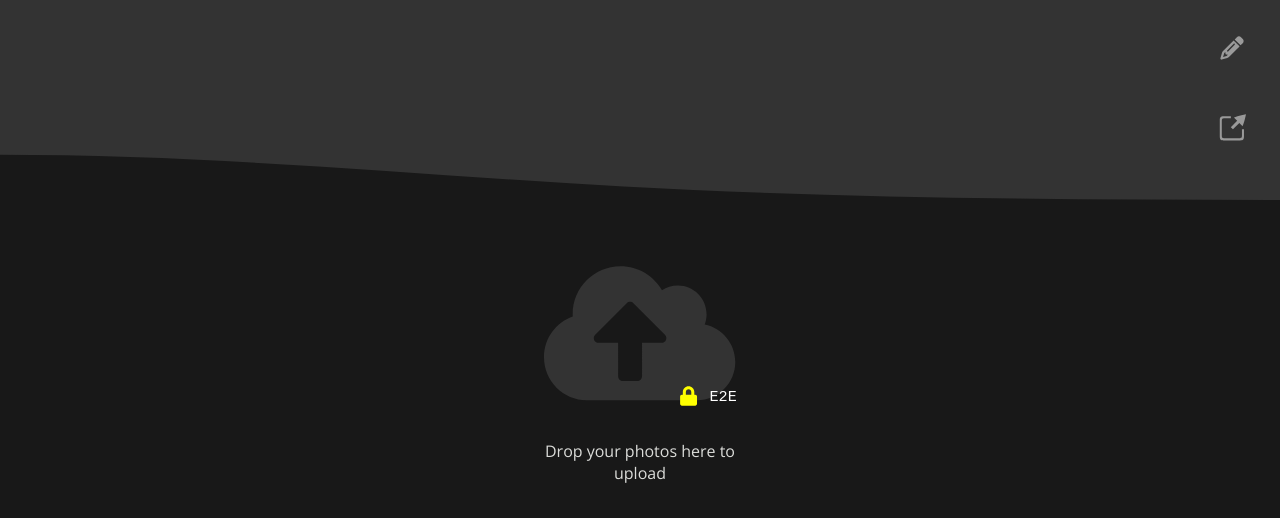
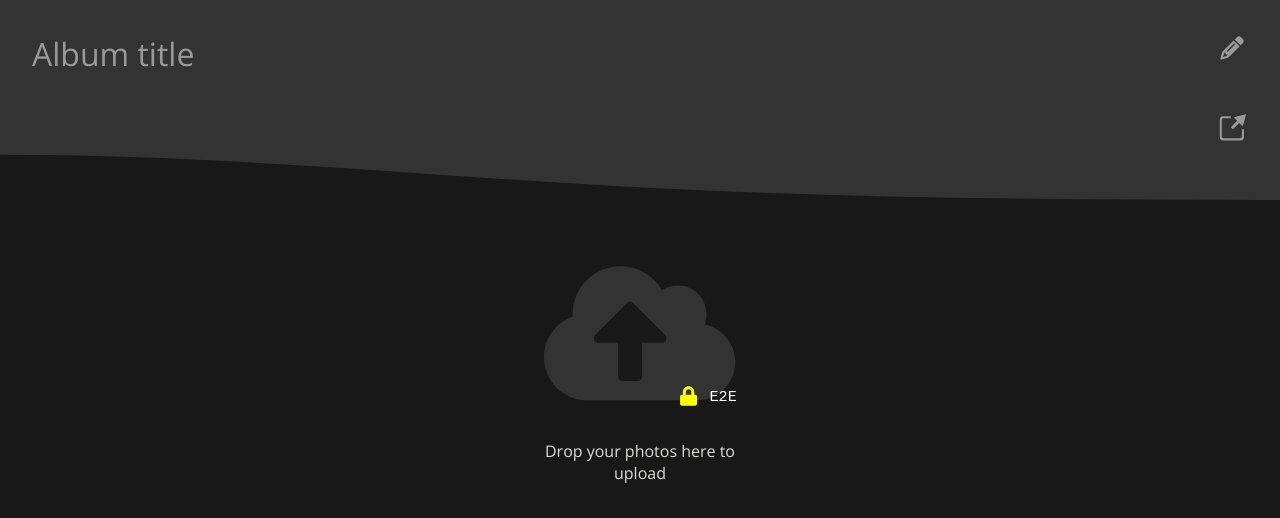
Before and after one commit to Linkee12/PhotoBin, a React (Vite) app in the folder frontend/: page /bin/1 in a window 1280 px wide. Shown: the top 518 px of the page. Built offline with nearby package versions, Linux system fonts and the light colour scheme; what @cuple/client would draw is missing.

Commit message:
refactor

```diff
--- a/frontend/src/pages/Album/components/Header.tsx
+++ b/frontend/src/pages/Album/components/Header.tsx
@@ -23,6 +23,7 @@ export function Header(props: HeaderProps) {
       input.setSelectionRange(input.value.length, input.value.length);
     }
   }, [isEdit]);
+  const isPlaceholder = props.title.length === 0;
   return (
     <HeaderBG isEmptyAlbum={props.isEmptyAlbum}>
       <Container isEmptyAlbum={props.isEmptyAlbum}>
@@ -46,7 +47,9 @@ export function Header(props: HeaderProps) {
               }}
             />
           ) : (
-            <Text onClick={() => setIsEdit(true)}>{props.title}</Text>
+            <Text isPlaceholder={isPlaceholder} onClick={() => setIsEdit(true)}>
+              {props.title || "Album title"}
+            </Text>
           )}
         </TextContainer>
         <Tools>
@@ -105,7 +108,7 @@ const Tools = styled("div", {
 });
 const TextContainer = styled("div", {
   display: "flex",
-  width: "98%",
+  flex: 1,
   height: "2rem",
 });
 const HeaderBG = styled("div", {
@@ -130,6 +133,7 @@ const HeaderBG = styled("div", {
 const Container = styled("div", {
   width: "100%",
   display: "flex",
+  gap: "2rem",
   justifyContent: "space-between",
   maskImage: `url(${header})`,
   maskRepeat: "no-repeat",
@@ -162,4 +166,15 @@ const Icons = styled("svg", {
 const Text = styled("div", {
   fontSize: "2rem",
   height: "2rem",
+  flex: 1,
+  variants: {
+    isPlaceholder: {
+      true: {
+        opacity: 0.5,
+      },
+      false: {
+        opacity: 1,
+      },
+    },
+  },
 });
--- a/frontend/src/pages/Album/hooks/useAlbumContext.tsx
+++ b/frontend/src/pages/Album/hooks/useAlbumContext.tsx
@@ -69,7 +69,7 @@ export function AlbumContextProvider(props: { children: React.ReactNode }) {
   };
   const refreshMetadata = () => {
     refreshMetadataAsync().catch((error) => {
-      console.error("asdsad", error);
+      console.error(error);
       setMetadata(() => {
         throw error;
       });
--- a/frontend/src/pages/Album/services/CryptoService.ts
+++ b/frontend/src/pages/Album/services/CryptoService.ts
@@ -12,6 +12,7 @@ export class CryptoService {
   }
 
   async decryptText(text: string, key: string, base64Iv: string) {
+    console.log(text, key, base64Iv);
     if (text.length === 0) return "";
     const buffer = base64ToArrayBuffer(text);
     const iv = base64toUint8Array(base64Iv);
```
